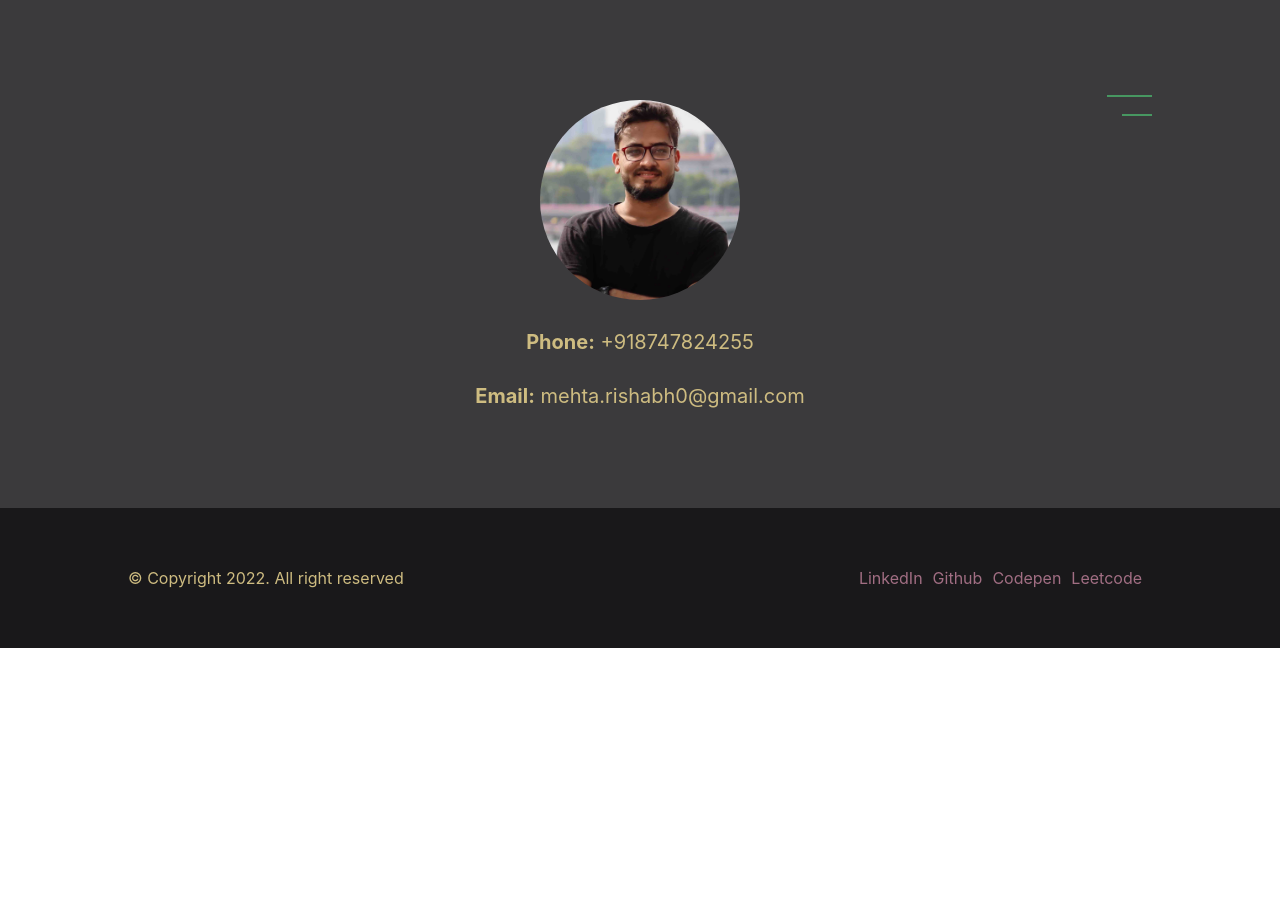
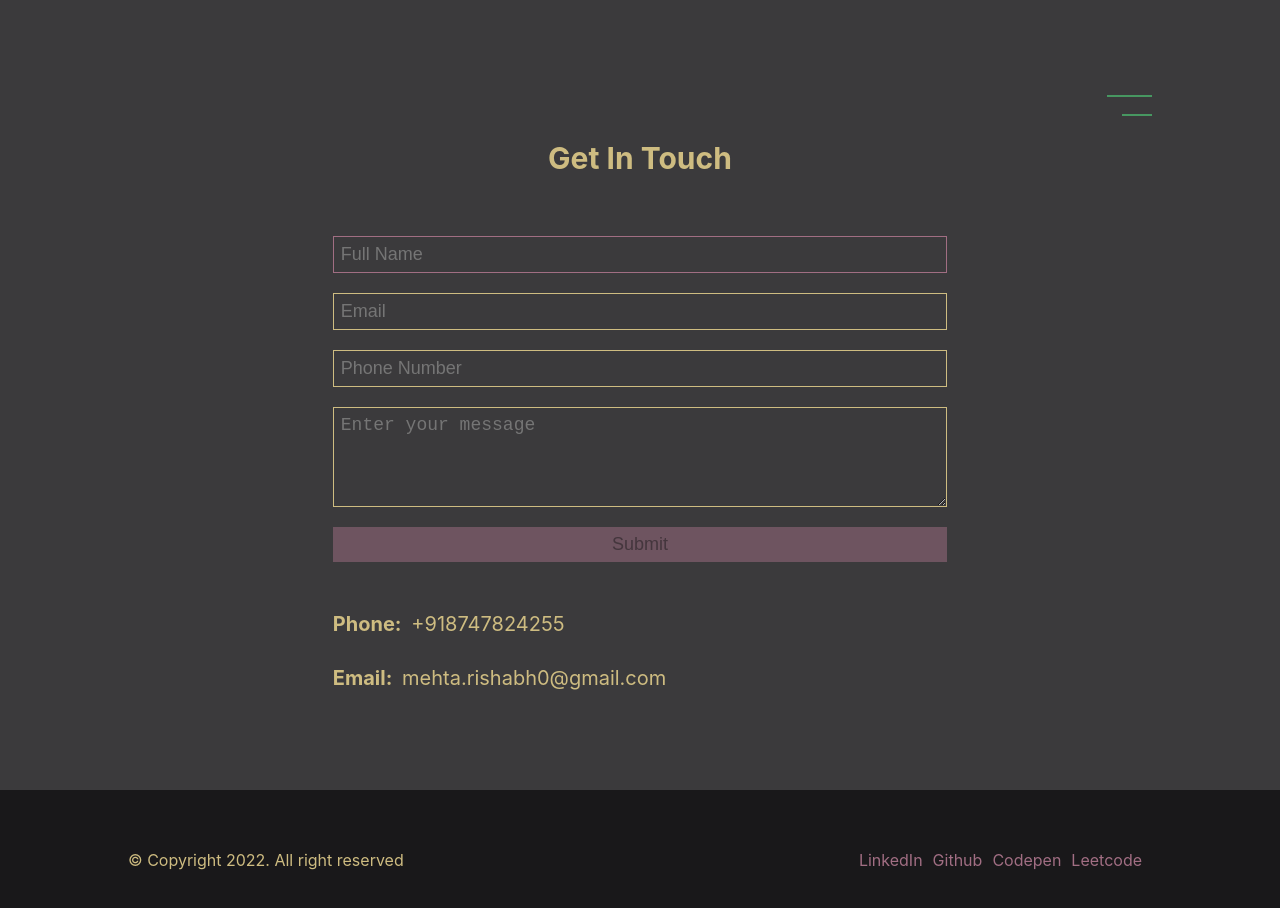
Before and after one commit to mehtarishabh/onerishabh, a React (Create React App) app: page /contact in a window 1280 px wide. Shown: the top 908 px of the page. Before the commit the page ends 800 px from the top, so only its background shows below. Built offline with nearby package versions, Linux system fonts and the light colour scheme.

Commit message:
small fixes

```diff
--- a/package.json
+++ b/package.json
@@ -9,6 +9,7 @@
     "@testing-library/jest-dom": "^5.16.4",
     "@testing-library/react": "^13.3.0",
     "@testing-library/user-event": "^13.5.0",
+    "firebase": "^9.8.3",
     "node-sass": "^7.0.1",
     "react": "^18.2.0",
     "react-dom": "^18.2.0",
--- /dev/null
+++ b/src/firebase-config.js
@@ -0,0 +1,23 @@
+import { initializeApp } from "firebase/app";
+import { getFirestore } from "firebase/firestore";
+
+const firebaseConfig = {
+
+  apiKey: "AIzaSyDXs3HnXv8IdR-_SHTNL48ZxsFzFqxQ0Yw",
+
+  authDomain: "onerishabh-4cf13.firebaseapp.com",
+
+  projectId: "onerishabh-4cf13",
+
+  storageBucket: "onerishabh-4cf13.appspot.com",
+
+  messagingSenderId: "52209513434",
+
+  appId: "1:52209513434:web:14545c271a04d413a746e3",
+
+  measurementId: "G-59VT98TBZL"
+
+};
+
+const app = initializeApp(firebaseConfig);
+export const db = getFirestore(app);
--- a/src/pages/ContactUs/ContactUs.js
+++ b/src/pages/ContactUs/ContactUs.js
@@ -1,14 +1,77 @@
+import { useEffect, useState } from 'react';
+import { collection, addDoc } from "firebase/firestore";
+
 import './ContactUs.scss';
+import { db } from "../../firebase-config";
 
 function ContactUs() {
+  const [submitted, setSubmitted] = useState(false);
+  const [name, setName] = useState("");
+  const [email, setEmail] = useState("");
+  const [phoneNo, setPhoneNo] = useState("");
+  const [msg, setMsg] = useState("");
+  const [err, setErr] = useState("");
+  const [isEnabled, setIsEnabled] = useState(false);
+  const contactRef = collection(db, "contact");
+
+
+  const createContact = async (e) => {
+    e.preventDefault();
+    try {
+      alert(msg);
+      const docRef = await addDoc(contactRef, { name: name, email: email, phone_number: phoneNo, message: msg });
+      console.log("Document written with ID: ", docRef.id);
+      setName("");
+      setEmail("");
+      setPhoneNo();
+      setMsg("");
+      setSubmitted(true);
+    } catch (e) {
+      console.error("Error adding document: ", e);
+      setErr(e);
+    }
+  };
+
+  useEffect(() => {
+    if(name.length > 0 && email.length > 0 && phoneNo.length > 0 && msg.length > 0) {
+      setIsEnabled(true);
+    } else {
+      setIsEnabled(false);
+    }
+  }, [name, email, phoneNo, msg])
+
   return (
     <div className='ContactUs'>
-      <img className='About_image' alt="rishabh" src={window.location.origin + '/images/rishabh.jpg'}></img>
-      <div className='ContactUs_text'>
-        <b>Phone:</b> +918747824255
+      <h1 className='ContactUs_title'>
+        <b>Get In Touch</b>
+      </h1>
+      {!submitted && <form className='ContactUs_form' onSubmit={createContact}>
+
+        <input autoFocus type="text" className="ContactUs_form_name" placeholder='Full Name'
+          onChange={(e) => setName(e.target.value)} value={name} name="full name" required/>
+        <input type="email" className="ContactUs_form_email" placeholder='Email'
+          onChange={(e) => setEmail(e.target.value)} value={email} name="email id" required/>
+        <input type="number" className="ContactUs_form_number" placeholder='Phone Number'
+          onChange={(e) => setPhoneNo(e.target.value)} value={phoneNo} name="phone no" required/>
+        <textarea className="ContactUs_form_message" placeholder='Enter your message'
+          onChange={(e) => setMsg(e.target.value)} value={msg} required/>
+
+        <button type="submit" disabled={!isEnabled} className="ContactUs_form_submit">Submit</button>
+        <div>{err}</div>
+      </form>}
+      {submitted && <div className='ContactUs_wrapper'>
+          <div className='ContactUs_text'>Thank you!</div>
+          <div className='ContactUs_text'>We'll be in touch soon.</div>
+          <br /><br />
+        </div>
+      }
+      <div className='ContactUs_wrapper'>
+        <span className='ContactUs_text'><b>Phone: </b></span>
+        <span className='ContactUs_data'>+918747824255</span>
       </div>
-      <div className='ContactUs_text'>
-        <b>Email:</b> mehta.rishabh0@gmail.com
+      <div className='ContactUs_wrapper'>
+        <span className='ContactUs_text'><b>Email: </b></span>
+        <span className='ContactUs_data'>mehta.rishabh0@gmail.com</span>
       </div>
     </div>
   );
--- a/src/pages/ContactUs/ContactUs.scss
+++ b/src/pages/ContactUs/ContactUs.scss
@@ -1,4 +1,6 @@
 @import 'src/styles/variables';
+@import 'src/styles/mixins/media-query';
+@import 'src/styles/mixins/breakpoint-vars';
 
 .ContactUs {
   padding-top: 100px;
@@ -10,15 +12,76 @@
   flex-direction: column;
   align-items: center;
 
-  &_image {
-    border-radius: 50%;
-    height: 200px;
-    width: 200px;
+  &_title {
+    padding-top: 40px;
+    padding-bottom: 40px;
+    font-size: 30px;
+    color: $yellow;
   }
 
-  &_text {
+  &_form {
+    display: flex;
+    flex-direction: column;
+    align-items: center;
+    width: 100%;
+
+    &_name, &_email, &_number, &_message, &_submit {
+      margin-top: 20px;
+      padding: 7px;
+      width: 100%;
+      background-color: rgba($dark-grey, 0);
+      font-size: 18px;
+      color: $yellow;
+      border: 1px solid $yellow;
+
+      &:focus {
+        border: 1px solid $pink;
+        outline: none;
+      }
+
+      @include wide {
+        width: 60%;
+      }
+    }
+
+    &_message {
+      height: 100px;
+    }
+
+    &_submit {
+      background-color: $pink;
+      color: rgba($dark-grey, 0.85);
+      border: 0;
+      margin-bottom: 20px;
+      cursor: pointer;
+
+      &:disabled {
+        background-color: rgba($pink, 0.5);
+        color: rgba($dark-grey, 0.5);
+        cursor: unset;
+      }
+    }
+  }
+
+  &_wrapper {
+    padding-top: 30px;
+    padding-left: 0;
+    align-self: flex-start;
+
+    @include wide {
+      padding-left: 20%;
+    }
+  }
+
+  &_text, &_data {
     padding-top: 30px;
     font-size: 20px;
     color: $yellow;
+    padding-right: 5px;
   }
+
+  &_data:hover {
+    text-decoration: underline;
+  }
+
 }
```
Also changed, not shown: 1 other file (tests, documents, lock files or other folders).
